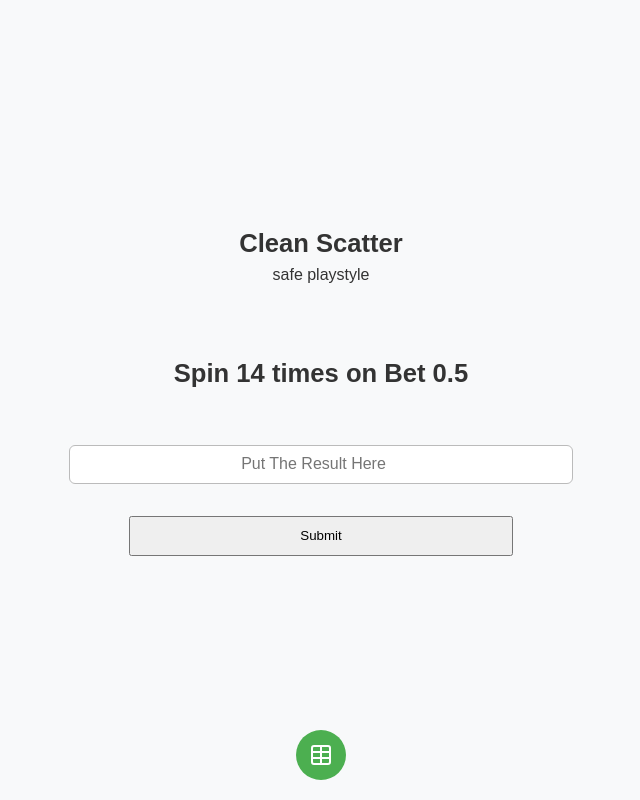
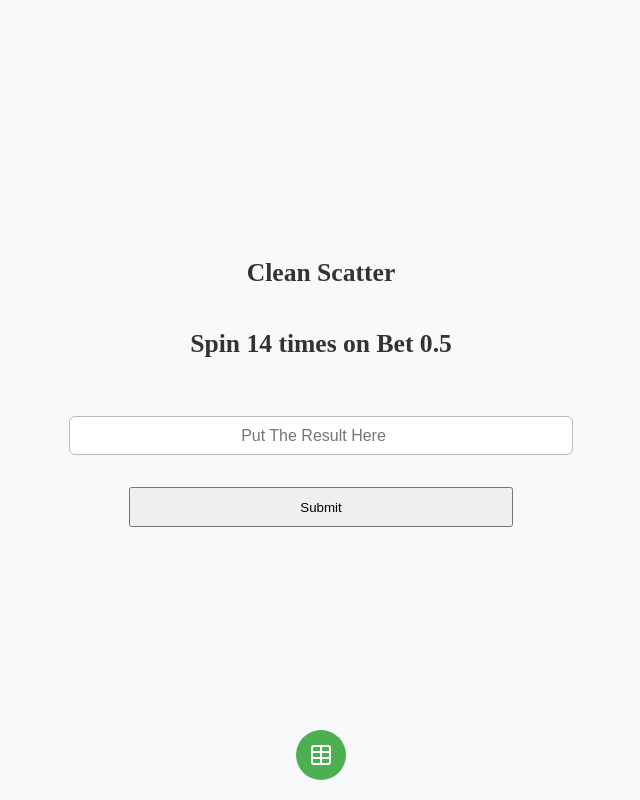
Before and after one commit to enzoperce35/clean-scatter, a React (Vite) app: page / in a window 1280 px wide. Both pictures are taken after typing "5" into the empty fields and a click on the input "Scatter". Shown: the whole page, without its empty margins (319-959 px from the left). Built offline with nearby package versions, Linux system fonts and the light colour scheme.

Commit message:
reverted to last version

```diff
--- a/package.json
+++ b/package.json
@@ -12,8 +12,7 @@
   "dependencies": {
     "lucide-react": "^0.477.0",
     "react": "^18.3.1",
-    "react-dom": "^18.3.1",
-    "react-swipeable": "^7.0.2"
+    "react-dom": "^18.3.1"
   },
   "devDependencies": {
     "@eslint/js": "^9.13.0",
--- a/src/App.css
+++ b/src/App.css
@@ -9,18 +9,10 @@ body {
 }
 
 h1 {
-  font-family: Arial, sans-serif;
-  text-align: center;
   padding-bottom: 3vh;
   font-size: 1.6rem;
   font-weight: bold;
   color: #333;
-}
-
-h1 p {
-  font-size: 1rem;
-  font-weight: normal;
-  margin-top: 0.5rem;
 }
 
 #root {
@@ -102,16 +94,6 @@ input[type="submit"]:hover {
   cursor: pointer;
 }
 
-#submit {
-  text-align: center;
-  margin-top: 15px;
-}
-
-.swipe-container {
-  width: 100%;
-  overflow: hidden;
-}
-
 @media (max-width: 600px) {
   body {
     min-height: 60vh;
--- a/src/App.jsx
+++ b/src/App.jsx
@@ -1,68 +1,49 @@
-import { useState, useEffect } from 'react';
-import { useSwipeable } from 'react-swipeable';
-import Fund from './fund';
-import Scatter from './Scatter';
-import Scatter2 from './Scatter2';
-import './App.css';
+import { useState } from 'react'
+import Fund from './fund'
+import Scatter from './Scatter'
+import './App.css'
 
 function App() {
   const [fund, setFund] = useState(null);
-  const [mode, setMode] = useState(0); // 0 for Scatter, 1 for Scatter2
-
-  useEffect(() => {
-    const storedFund = sessionStorage.getItem('initialFund');
-    if (storedFund) {
-      setFund(new Fund(parseInt(storedFund, 10)));
-    }
-  }, []);
 
   const setNewFund = (e) => {
-    e.preventDefault();
-
-    const inputFund = parseInt(e.target.elements.fund.value, 10);
+    const inputFund = parseInt(new FormData(e.target).get("fund"), 10);
 
     if (!isNaN(inputFund)) {
       const newFund = new Fund(inputFund);
+
       sessionStorage.setItem('initialFund', inputFund);
+
       setFund(newFund);
     }
+
+    e.preventDefault();
   };
-
-  // Swipe handlers
-  const handlers = useSwipeable({
-    onSwipedLeft: () => setMode((prevMode) => (prevMode + 1) % 2),  // Toggle to Scatter2
-    onSwipedRight: () => setMode((prevMode) => (prevMode + 1) % 2), // Toggle back to Scatter
-    trackMouse: true, // Allows mouse dragging as well
-  });
 
   return (
     <>
-      <h1>
-        Clean Scatter
-        <p>
-          {mode === 0
-            ? "safe playstyle"
-            : "high-risk ~ high-reward"}
-        </p>
-      </h1>
+      <h1>Clean Scatter</h1>
 
-      {fund ? (
-        <div {...handlers} className="swipe-container">
-          {mode === 0 ? <Scatter fund={fund} /> : <Scatter2 fund={fund} />}
-        </div>
-      ) : (
+      <div className={fund === null ? "show" : "hidden"}>
         <form id="starting-input" onSubmit={setNewFund}>
-          <div className="fund-form">
-            <label htmlFor="fund">Your Total Fund</label>
-            <input type="number" step="any" name="fund" id="fund" required />
+          <div>
+            <div className="fund-form">
+              <label htmlFor="fund">Your Total Fund</label>
+              <input type="number" step="any" name="fund" id="fund" required/>
+            </div>
           </div>
+
           <div id="submit">
-            <input type="submit" value="Scatter" className="submit-button" />
+            <input type="submit" value="Scatter"/>
           </div>
         </form>
-      )}
+      </div>
+
+      <div className={fund === null ? "hidden" : "show"}>
+        {fund !== null && <Scatter fund={fund} />}
+      </div>
     </>
   );
 }
 
-export default App;
+export default App
```
Also changed, not shown: 1 other file (tests, documents, lock files or other folders).
